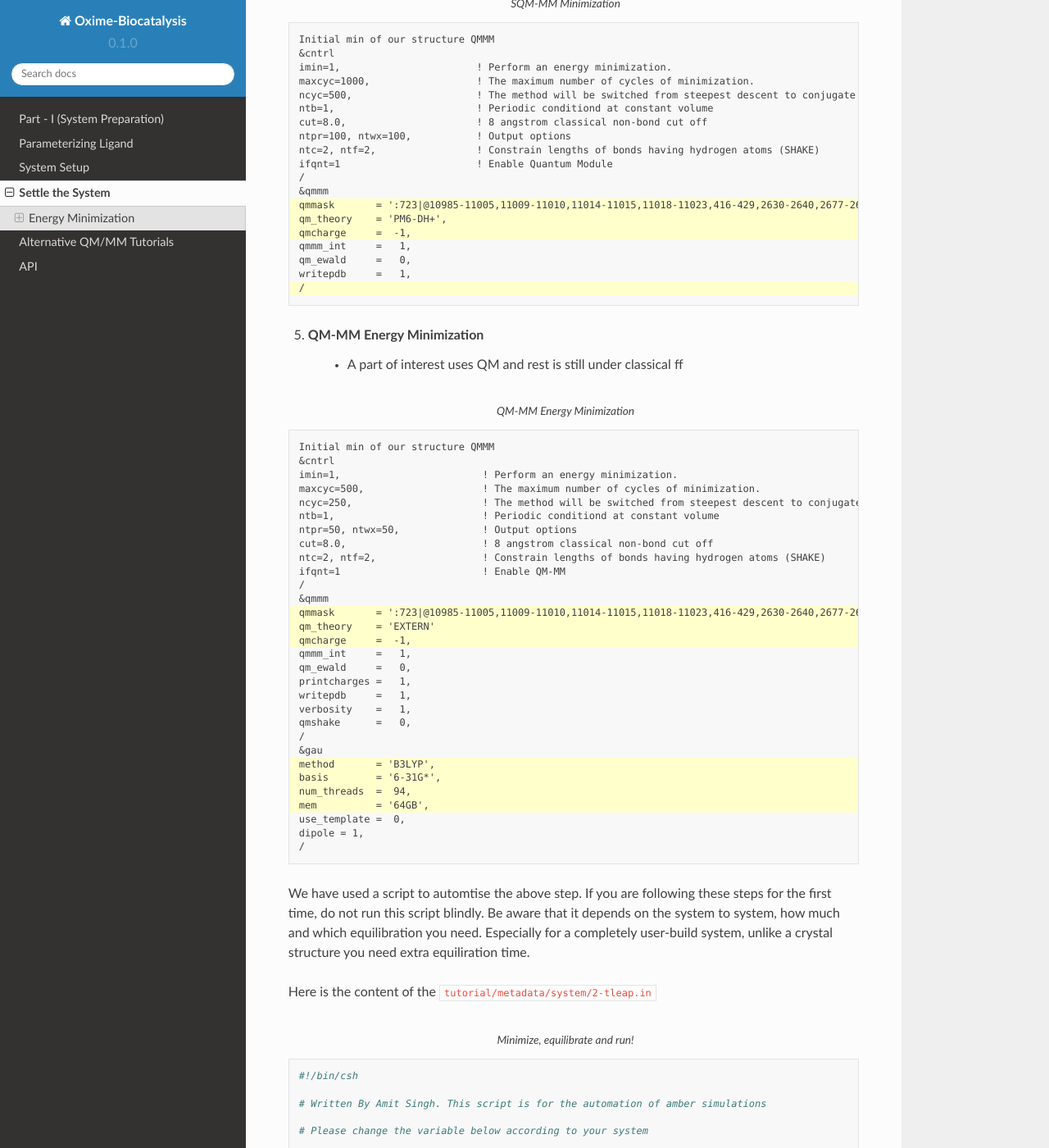
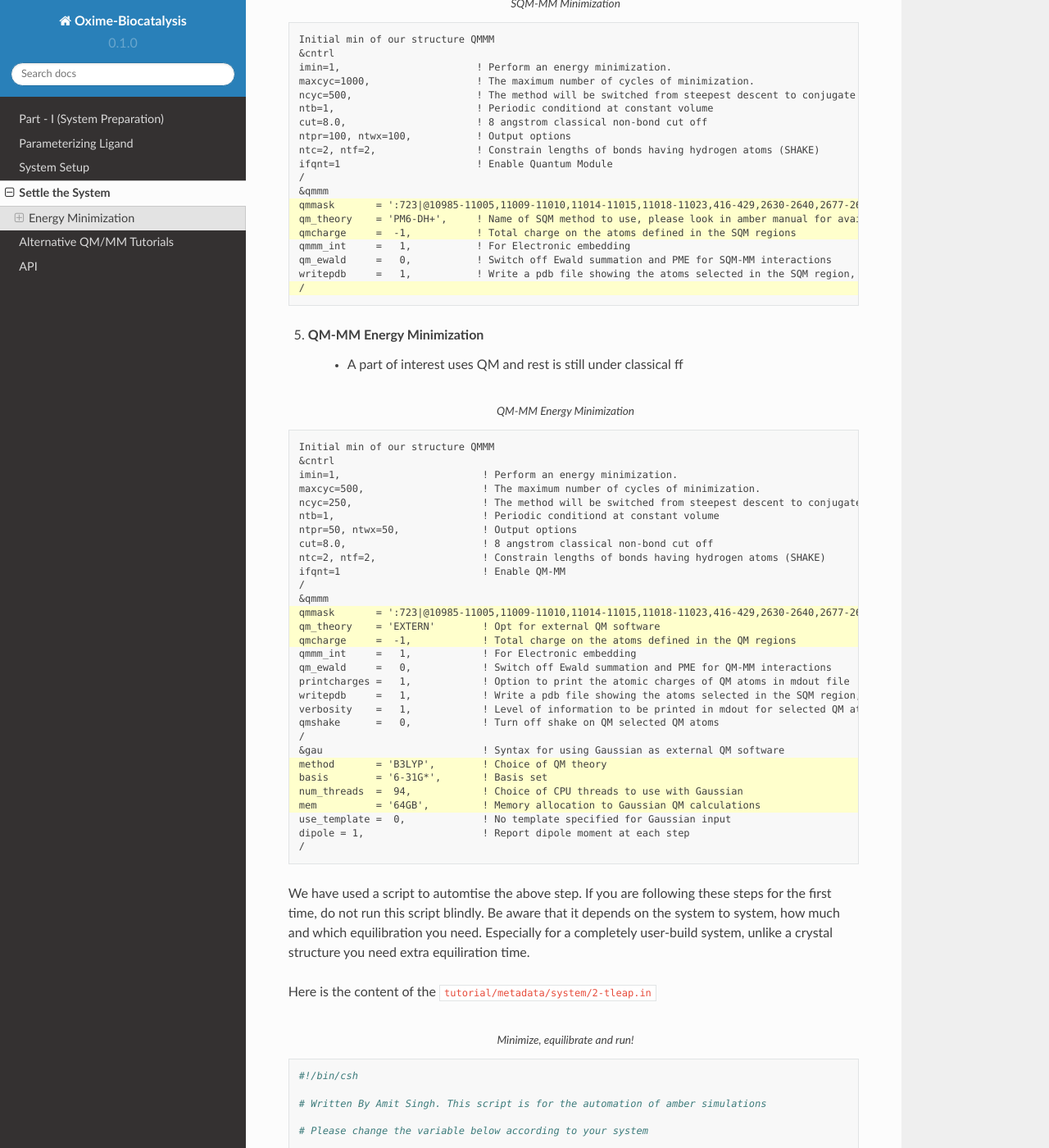
Before and after one commit to hopanoid/Enzyme-Reaction-Dynamics-Tutorial, a Sphinx documentation site: the page built from docs/source/4-settle_system.rst, in a window 1280 px wide and 1400 px high, scrolled down 2061 px. Shown: the whole window at 82% size. Built offline with Sphinx 7.4.7 and the Read the Docs theme 2.0.0, drawn with Linux system fonts in a browser that asks for light colours.

Commit message:
Add comments on SQM and QM-MM input file

```diff
--- a/docs/source/4-settle_system.rst
+++ b/docs/source/4-settle_system.rst
@@ -125,11 +125,11 @@
         /
         &qmmm
         qmmask       = ':723|@10985-11005,11009-11010,11014-11015,11018-11023,416-429,2630-2640,2677-2687,2701-2715',  ! Include the full side-chain of Y27,H178,H181,Y183,iso-oxazoline ring, and oxime',
-        qm_theory    = 'PM6-DH+',
-        qmcharge     =  -1,
-        qmmm_int     =   1,
-        qm_ewald     =   0,
-        writepdb     =   1,
+        qm_theory    = 'PM6-DH+',     ! Name of SQM method to use, please look in amber manual for available options
+        qmcharge     =  -1,           ! Total charge on the atoms defined in the SQM regions
+        qmmm_int     =   1,           ! For Electronic embedding
+        qm_ewald     =   0,           ! Switch off Ewald summation and PME for SQM-MM interactions
+        writepdb     =   1,           ! Write a pdb file showing the atoms selected in the SQM region, a good choice to verify selected atoms
         /
 
 
@@ -153,22 +153,22 @@
         /
         &qmmm
         qmmask       = ':723|@10985-11005,11009-11010,11014-11015,11018-11023,416-429,2630-2640,2677-2687,2701-2715', ! Include the full side-chain of Y27,H178,H181,Y183,iso-oxazoline ring, and oxime',
-        qm_theory    = 'EXTERN'
-        qmcharge     =  -1,
-        qmmm_int     =   1,
-        qm_ewald     =   0,
-        printcharges =   1,
-        writepdb     =   1,
-        verbosity    =   1,
-        qmshake      =   0,
+        qm_theory    = 'EXTERN'        ! Opt for external QM software
+        qmcharge     =  -1,            ! Total charge on the atoms defined in the QM regions
+        qmmm_int     =   1,            ! For Electronic embedding
+        qm_ewald     =   0,            ! Switch off Ewald summation and PME for QM-MM interactions
+        printcharges =   1,            ! Option to print the atomic charges of QM atoms in mdout file
+        writepdb     =   1,            ! Write a pdb file showing the atoms selected in the SQM region, a good choice to verify selected atoms
+        verbosity    =   1,            ! Level of information to be printed in mdout for selected QM atoms
+        qmshake      =   0,            ! Turn off shake on QM selected QM atoms
         /
-        &gau
-        method       = 'B3LYP',
-        basis        = '6-31G*',
-        num_threads  =  94,
-        mem          = '64GB',
-        use_template =  0,
-        dipole = 1,
+        &gau                           ! Syntax for using Gaussian as external QM software
+        method       = 'B3LYP',        ! Choice of QM theory
+        basis        = '6-31G*',       ! Basis set
+        num_threads  =  94,            ! Choice of CPU threads to use with Gaussian
+        mem          = '64GB',         ! Memory allocation to Gaussian QM calculations
+        use_template =  0,             ! No template specified for Gaussian input
+        dipole = 1,                    ! Report dipole moment at each step
         /
 
 We have used a script to automtise the above step. If you are following these steps for the first time, do not run this script blindly. Be aware that it depends on the system to system, how much and which equilibration you need. Especially for a completely user-build system, unlike a crystal structure you need extra equiliration time.
```
